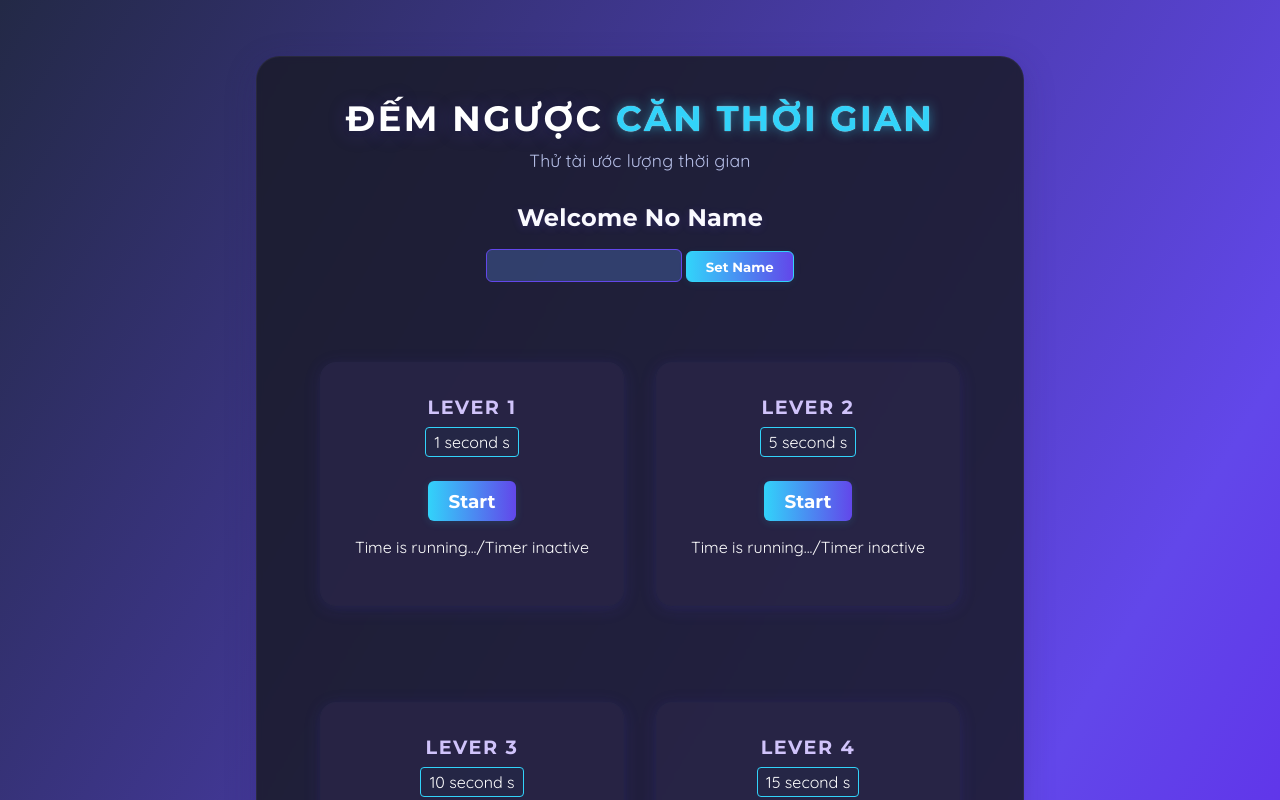
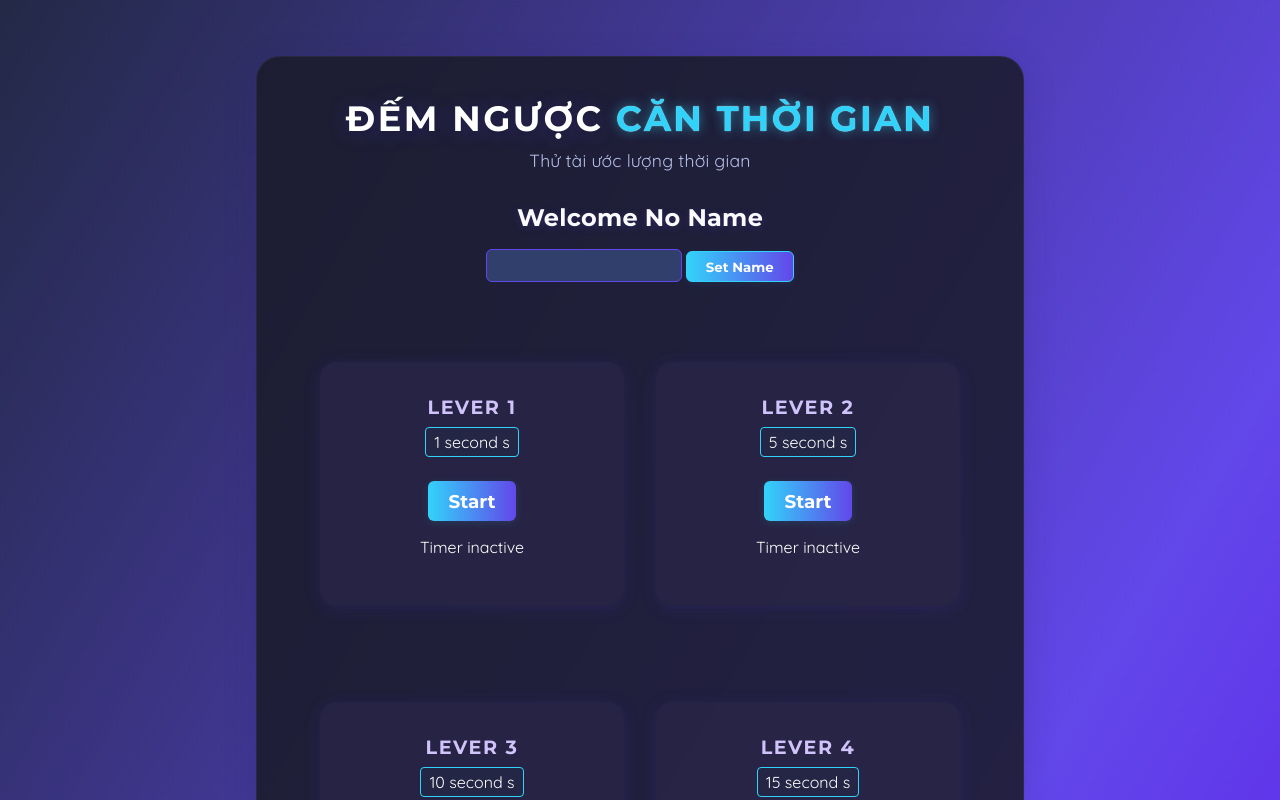
Before and after one commit to QUANG221222/Study-Reactjs, a React (Vite) app in the folder 18.0-refs - portals -startproject/: page / in a window 1280 px wide. Shown: the top 800 px of the page. Built offline with nearby package versions, Linux system fonts and the light colour scheme.

Commit message:
18.5 Thêm useState Timer- Refs & Portals trong React - Dự án thực hành react refs và protals

```diff
--- a/18.0-refs - portals -startproject/src/components/TimeStopper.jsx
+++ b/18.0-refs - portals -startproject/src/components/TimeStopper.jsx
@@ -1,12 +1,25 @@
+import { useState } from "react";
+
 function TimeStopper({ title, target }) {
+  const [timerStart, setTimerStart] = useState(false);
+  const [timerExpired, setTimerExpired] = useState(false);
+  const handleStart = () => {
+    setTimeout(() => {
+      setTimerExpired(true);
+    }, target * 1000);
+    setTimerStart(true);
+  };
   return (
     <section className="challenge">
       <h2>{title}</h2>
+      {timerExpired && <p>Bạn đã thua</p>}
       <p className="challenge-time">
         {target} second {target > 0 ? "s" : ""}
       </p>
-      <button>Start</button>
-      <p className="">Time is running.../Timer inactive</p>
+      <button onClick={handleStart}>{timerStart ? "Stop" : "Start"}</button>
+      <p className={timerStart ? "active" : ""}>
+        {timerStart ? "Timer is running" : "Timer inactive"}
+      </p>
     </section>
   );
 }
```
